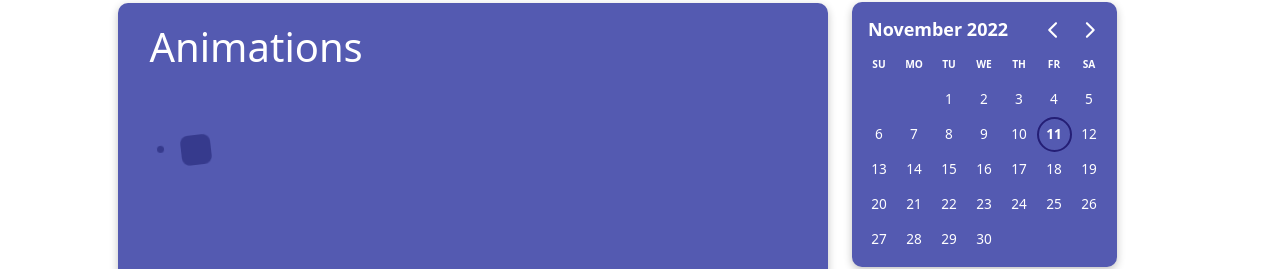
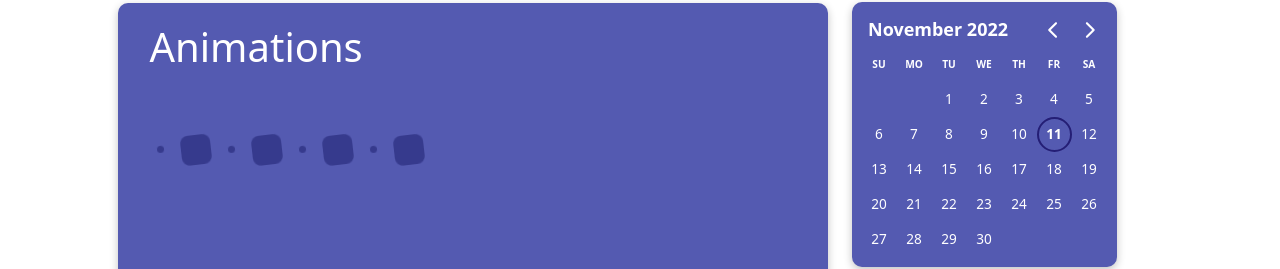
Before and after one commit to ramidp/app-major, a React (Create React App) app: page /main4 in a window 1280 px wide. Shown: the part 100-369 px from the top of the page. Built offline with nearby package versions, Linux system fonts and the light colour scheme; no server answers; the database is empty; what webfontloader would draw is missing.

Commit message:
Actualizacion

```diff
--- a/src/components/Animations.tsx
+++ b/src/components/Animations.tsx
@@ -12,19 +12,26 @@ const Animations = () => {
                 <div className="four">
                  </div>
             </div>
-
-            {/* <div className="one">
-                <div className="two">
-                 </div>
-            </div> */}
-{/*
             <div className="one">
                 <div className="six">
                  </div>
             </div>
 
-            <div className="five">
-                <div className="two">
+            <div className="three">
+                <div className="four">
+                 </div>
+            </div>
+            <div className="one">
+                <div className="six">
+                 </div>
+            </div>
+
+            <div className="three">
+                <div className="four">
+                 </div>
+            </div>
+            <div className="one">
+                <div className="six">
                  </div>
             </div>
 
@@ -33,35 +40,6 @@ const Animations = () => {
                  </div>
             </div>
 
-            <div className="one">
-                <div className="four">
-                 </div>
-            </div>
-
-            <div className="one">
-                <div className="six">
-                 </div>
-            </div>
-
-            <div className="three">
-                <div className="two">
-                 </div>
-            </div>
-
-            <div className="three">
-                <div className="four">
-                 </div>
-            </div>
-
-            <div className="five">
-                <div className="four">
-                 </div>
-            </div>
-
-            <div className="one">
-                <div className="six">
-                 </div>
-            </div> */}
 
         </AnimationsContainer>
      );
```
